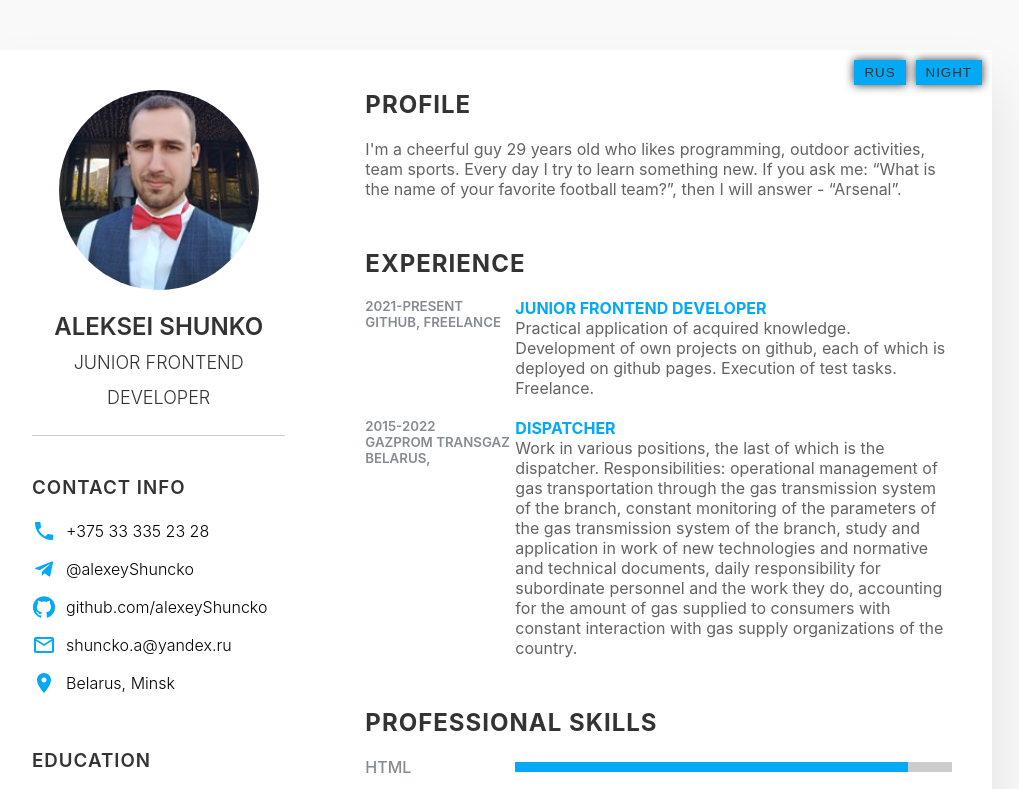
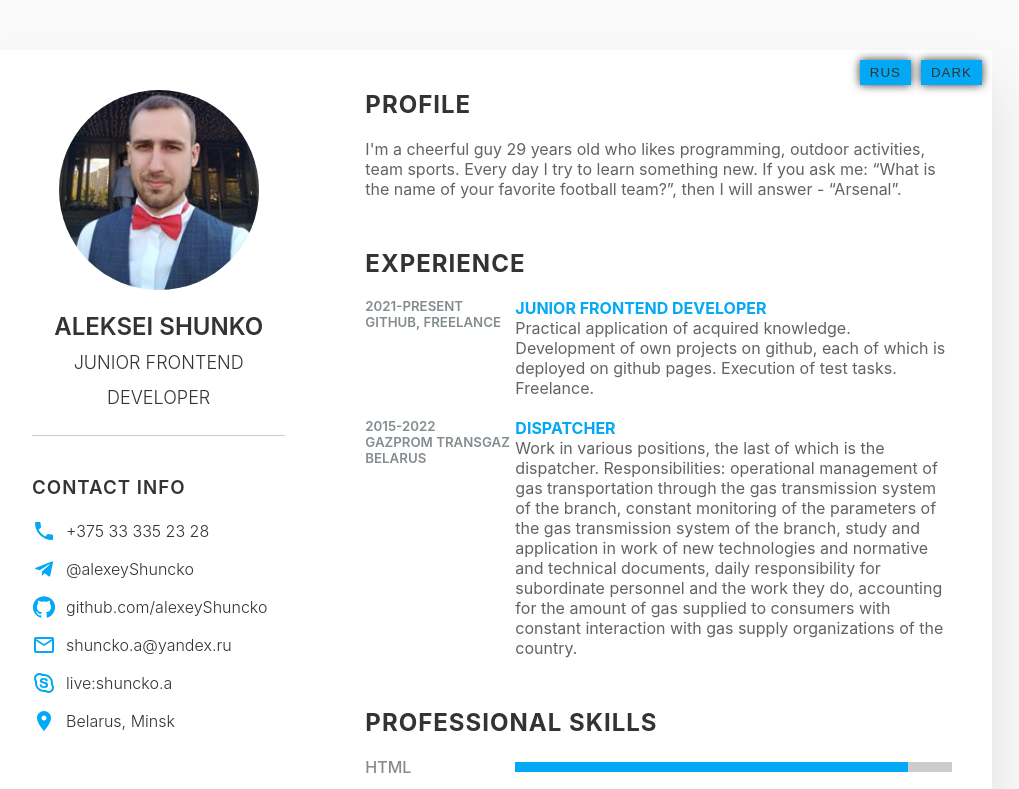
Before and after one commit to alexeyShuncko/resume, a React (Create React App) app: page / in a window 1280 px wide. Shown: the top 789 px of the page, without its empty margins (148-1167 px from the left). Built offline with nearby package versions, Linux system fonts and the light colour scheme.

Commit message:
Рабочие ссылки

```diff
--- a/src/App.css
+++ b/src/App.css
@@ -112,11 +112,14 @@
    display: inline-block;
    vertical-align: middle;
    margin-right: 10px;
-   color: var(--secondColor)
+   color: var(--secondColor);
+   fill: var(--secondColor)
  }
 
- .contactInfo ul li span {
-   font-weight: 300;
+ .contactInfo ul li .text {
+  text-decoration: none;
+  font-weight: 300;
+  color: var(--primaryColor);
  }
 
  /* ========== Образование ========== */
--- a/src/components/dataEng.js
+++ b/src/components/dataEng.js
@@ -7,6 +7,7 @@ import SportsEsportsIcon from '@mui/icons-material/SportsEsports';
 import SportsSoccerIcon from '@mui/icons-material/SportsSoccer';
 import CodeIcon from '@mui/icons-material/Code';
 import RestaurantIcon from '@mui/icons-material/Restaurant';
+import  {ReactComponent as Skype} from '../images/skype.svg';
 
 
 
@@ -21,11 +22,12 @@ export const dataEng = {
     contactInfo: {
       title: 'Contact Info',
       list: [
-        {icon: <PhoneIcon />, text: '+375 33 335 23 28'},
-        {icon: <TelegramIcon />, text: '@alexeyShuncko'},
-        {icon: <GitHubIcon />, text: 'github.com/alexeyShuncko'},
-        {icon: <MailOutlineIcon />, text: 'shuncko.a@yandex.ru'},
-        {icon: <LocationOnIcon />, text: 'Belarus, Minsk'},
+        {icon: <PhoneIcon />, text: '+375 33 335 23 28', url: 'tel:+375333352328'},
+        {icon: <TelegramIcon />, text: '@alexeyShuncko', url: 'https://t.me/alexeyShuncko'},
+        {icon: <GitHubIcon />, text: 'github.com/alexeyShuncko', url: 'https://github.com/alexeyShuncko'},
+        {icon: <MailOutlineIcon />, text: 'shuncko.a@yandex.ru', url: 'mailto:shuncko.a@yandex.ru'},
+        {icon: <Skype />, text: 'live:shuncko.a', url: 'https://join.skype.com/invite/Cal9JwY6Hkzc'},
+        {icon: <LocationOnIcon />, text: 'Belarus, Minsk', url: 'https://yandex.by/maps/geo/53177019/?ll=27.727503%2C53.882847&z=10.78'},
       ]},
       education: {title: 'Education', list: [
         {date: '2021-present',
@@ -38,7 +40,7 @@ export const dataEng = {
     languages: {title: 'Languages', list: [
       {name: 'Russian', percent: '95%'},
       {name: 'English', percent: '35%'},
-      {name: 'Bellarusian', percent: '95%'},
+      {name: 'Belorusian', percent: '95%'},
     ]},
     about: {title: 'Profile',
     p1: `I'm a cheerful guy 29 years old who likes programming, outdoor activities, team sports.
@@ -48,7 +50,7 @@ export const dataEng = {
       {date: '2021-present', name: 'GitHub, freelance', job: 'Junior Frontend Developer',
       description: `Practical application of acquired knowledge. Development of own projects on github,
        each of which is deployed on github pages. Execution of test tasks. Freelance.`},
-      {date: '2015-2022', name: 'Gazprom transgaz Belarus,', job: 'Dispatcher',
+      {date: '2015-2022', name: 'Gazprom transgaz Belarus', job: 'Dispatcher',
       description: `Work in various positions, the last of which is the dispatcher. Responsibilities:
       operational management of gas transportation through the gas transmission system of the branch,
       constant monitoring of the parameters of the gas transmission system of the branch,
@@ -72,6 +74,6 @@ export const dataEng = {
       {icon: <SportsEsportsIcon fontSize='large'/>, name: 'Gaming'},
       {icon: <SportsSoccerIcon fontSize='large'/>, name: 'Football'},
       {icon: <RestaurantIcon fontSize='large'/>, name: 'Cooking'},
-      {icon: <CodeIcon fontSize='large'/>, name: 'Programming'},
+      {icon: <CodeIcon fontSize='large'/>, name: 'Frontend'},
     ]}
   }
--- a/src/components/dataRus.js
+++ b/src/components/dataRus.js
@@ -1,3 +1,4 @@
+import React from 'react';
 import PhoneIcon from '@mui/icons-material/Phone';
 import TelegramIcon from '@mui/icons-material/Telegram';
 import MailOutlineIcon from '@mui/icons-material/MailOutline';
@@ -7,6 +8,8 @@ import SportsEsportsIcon from '@mui/icons-material/SportsEsports';
 import SportsSoccerIcon from '@mui/icons-material/SportsSoccer';
 import CodeIcon from '@mui/icons-material/Code';
 import RestaurantIcon from '@mui/icons-material/Restaurant';
+import  {ReactComponent as Skype} from '../images/skype.svg';
+
 
 
 
@@ -17,11 +20,12 @@ export const dataRus = {
     contactInfo: {
       title: 'Контакты',
       list: [
-        {icon: <PhoneIcon />, text: '+375 33 335 23 28'},
-        {icon: <TelegramIcon />, text: '@alexeyShuncko'},
-        {icon: <GitHubIcon />, text: 'github.com/alexeyShuncko'},
-        {icon: <MailOutlineIcon />, text: 'shuncko.a@yandex.ru'},
-        {icon: <LocationOnIcon />, text: 'Беларусь, Минск'},
+        {icon: <PhoneIcon />, text: '+375 33 335 23 28', url: 'tel:+375333352328'},
+        {icon: <TelegramIcon />, text: '@alexeyShuncko', url: 'https://t.me/alexeyShuncko'},
+        {icon: <GitHubIcon />, text: 'github.com/alexeyShuncko', url: 'https://github.com/alexeyShuncko'},
+        {icon: <MailOutlineIcon />, text: 'shuncko.a@yandex.ru', url: 'mailto:shuncko.a@yandex.ru'},
+        {icon: <Skype />, text: 'live:shuncko.a', url: 'https://join.skype.com/invite/Cal9JwY6Hkzc'},
+        {icon: <LocationOnIcon />, text: 'Беларусь, Минск', url: 'https://yandex.by/maps/geo/53177019/?ll=27.727503%2C53.882847&z=10.78'},
       ]},
       education: {title: 'Образование', list: [
         {date: '2021-настоящее время',
@@ -34,7 +38,7 @@ export const dataRus = {
     languages: {title: 'Языки', list: [
       {name: 'Русский', percent: '95%'},
       {name: 'Английский', percent: '35%'},
-      {name: 'Беларусский', percent: '95%'},
+      {name: 'Белорусский', percent: '95%'},
     ]},
     about: {title: 'Обо мне',
     p1: `Жизнерадостный парень 29 лет, которому нравится программирование, активный отдых на природе,
@@ -45,7 +49,7 @@ export const dataRus = {
       description: `Практическое применение получаемых знаний.
       Разработка собственных проектов на GitHub, каждый из которых развёрнут на GitHub Pages.
       Выполнение тестовых заданий. Фриланс.`},
-      {date: '2015-2022', name: 'Газпром трансгаз Беларусь,', job: 'Диспетчер',
+      {date: '2015-2022', name: 'Газпром трансгаз Беларусь', job: 'Диспетчер',
       description: `Работа на различных должностях, последняя из которых диспетчер. Обязанности:
       оперативное руководство транспортировкой газа по газотранспортной системе филиала,
       постоянный контроль за параметрами газотранспортной системы филиала,
--- a/src/components/resume.js
+++ b/src/components/resume.js
@@ -2,6 +2,8 @@ import { useState } from "react";
 import { dataEng } from "./dataEng";
 import { dataRus } from "./dataRus";
 import photo from '../images/photo1.jpg'
+import LightModeIcon from '@mui/icons-material/LightMode';
+import DarkModeIcon from '@mui/icons-material/DarkMode';
 
 
 
@@ -10,25 +12,51 @@ import photo from '../images/photo1.jpg'
 const Resume = (props) => {
 
   const [language, setLanguage] = useState(false)
+  const [theme, setTheme] = useState(false)
 
   const data = !language ? dataEng : dataRus
 
 
-  const handlerLanguage = () => {
-    setLanguage(!language)
+  const handlerLanguage = (e) => {
+
+
+    if (e.target.innerHTML === 'RUS' || e.target.innerHTML ==='ENG') {
+      setLanguage(!language)
+    }
+    else if (e.target.innerHTML === 'Dark' || e.target.innerHTML ==='Light') {
+      setTheme(!theme)
+    }
   }
+
+
+  // const handlerContact =(e)=> {
+
+  //    if (e.target.innerHTML.length === 24) {
+  //     window.open('https://github.com/alexeyShuncko')
+  //    }
+  //    else if (e.target.innerHTML === '@alexeyShuncko') {
+  //     window.open('https://t.me/alexeyShuncko')
+  //    }
+  //     else if (e.target.innerHTML.includes(',')) {
+  //     window.open('https://yandex.by/maps/geo/53177019/?ll=27.727503%2C53.882847&z=10.78')
+  //    }
+  //    else if (e.target.innerHTML.includes('335')) {
+  //     window.open('tel:+375333352328')
+  //    }
+
+
+
+  // }
+
+
+
 
   return (
     <div className='container'>
 
-      <div className='blockBtn'>
-        {
-          !language
-            ? <button onClick={handlerLanguage}>RUS</button>
-            : <button onClick={handlerLanguage}>ENG</button>
-        }
-
-        <button>Night</button>
+      <div className='blockBtn' onClick={handlerLanguage}>
+        { !language ? <button>RUS</button> : <button>ENG</button> }
+        { !theme ?  <button>Dark</button> : <button>Light</button> }
       </div>
 
       <div className='leftSection'>
@@ -46,7 +74,7 @@ const Resume = (props) => {
             {data.contactInfo.list.map(el => (
               <li key={el.text}>
                 <span className='icon'>{el.icon}</span>
-                <span className='text'>{el.text}</span>
+                <a href={el.url} target="_blank" className='text' rel="noreferrer">{el.text}</a>
               </li>
             ))
             }
--- a/src/index.js
+++ b/src/index.js
@@ -6,7 +6,5 @@ import App from './App';
 
 const root = ReactDOM.createRoot(document.getElementById('root'));
 root.render(
-  <React.StrictMode>
     <App />
-  </React.StrictMode>
 );
```
Also changed, not shown: src/images/skype.svg (added).
